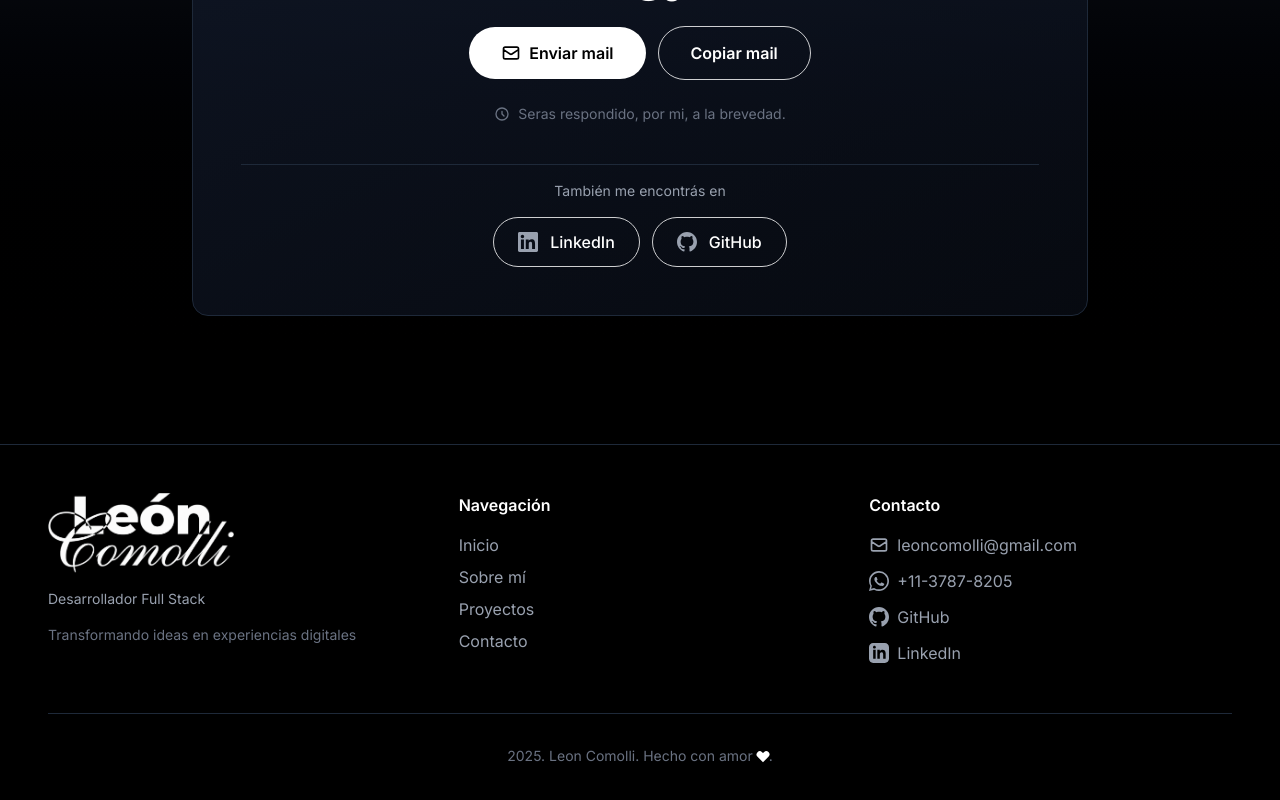
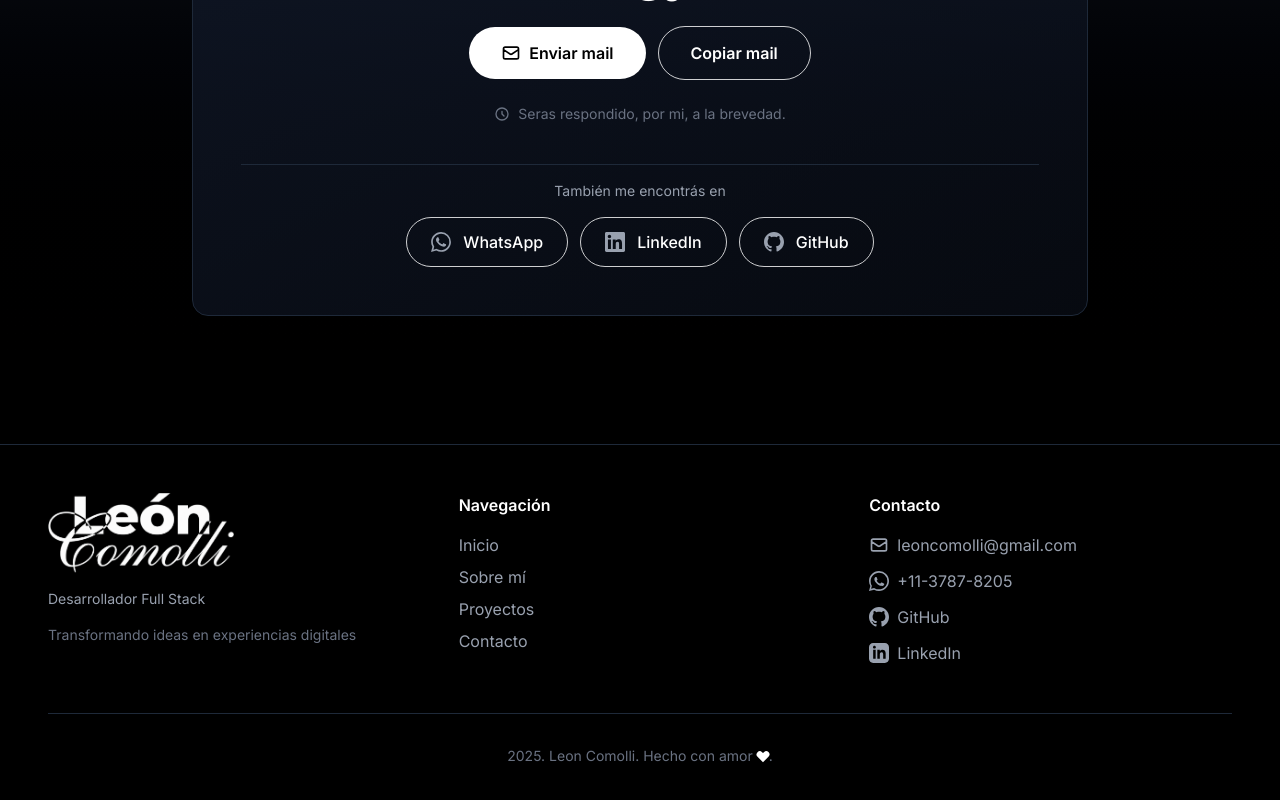
Before and after one commit to leoncomolli/portfolio, a React (Vite) app: page / in a window 1280 px wide. Shown: the part 4105-4905 px from the top of the page. Built offline with nearby package versions, Linux system fonts and the light colour scheme.

Commit message:
fix contact

```diff
--- a/src/components/Contact.jsx
+++ b/src/components/Contact.jsx
@@ -114,6 +114,19 @@
                 <p className="text-gray-400 text-sm">También me encontrás en</p>
 
                 <div className="flex flex-col sm:flex-row justify-center gap-3">
+                  {/* WhatsApp */}
+                  <a
+                    href="https://wa.me/5491137878205"
+                    target="_blank"
+                    rel="noopener noreferrer"
+                    className="group flex items-center justify-center gap-3 px-6 py-3 bg-transparent border border-white/80 rounded-full hover:bg-white hover:border-white hover:shadow-lg hover:shadow-white/20 hover:scale-105 transition-all duration-300 cursor-pointer"
+                  >
+                    <svg className="w-5 h-5 text-gray-400 group-hover:text-black transition-colors" fill="currentColor" viewBox="0 0 24 24">
+                      <path d="M17.472 14.382c-.297-.149-1.758-.867-2.03-.967-.273-.099-.471-.148-.67.15-.197.297-.767.966-.94 1.164-.173.199-.347.223-.644.075-.297-.15-1.255-.463-2.39-1.475-.883-.788-1.48-1.761-1.653-2.059-.173-.297-.018-.458.13-.606.134-.133.298-.347.446-.52.149-.174.198-.298.298-.497.099-.198.05-.371-.025-.52-.075-.149-.669-1.612-.916-2.207-.242-.579-.487-.5-.669-.51-.173-.008-.371-.01-.57-.01-.198 0-.52.074-.792.372-.272.297-1.04 1.016-1.04 2.479 0 1.462 1.065 2.875 1.213 3.074.149.198 2.096 3.2 5.077 4.487.709.306 1.262.489 1.694.625.712.227 1.36.195 1.871.118.571-.085 1.758-.719 2.006-1.413.248-.694.248-1.289.173-1.413-.074-.124-.272-.198-.57-.347m-5.421 7.403h-.004a9.87 9.87 0 01-5.031-1.378l-.361-.214-3.741.982.998-3.648-.235-.374a9.86 9.86 0 01-1.51-5.26c.001-5.45 4.436-9.884 9.888-9.884 2.64 0 5.122 1.03 6.988 2.898a9.825 9.825 0 012.893 6.994c-.003 5.45-4.437 9.884-9.885 9.884m8.413-18.297A11.815 11.815 0 0012.05 0C5.495 0 .16 5.335.157 11.892c0 2.096.547 4.142 1.588 5.945L.057 24l6.305-1.654a11.882 11.882 0 005.683 1.448h.005c6.554 0 11.89-5.335 11.893-11.893a11.821 11.821 0 00-3.48-8.413Z"/>
+                    </svg>
+                    <span className="text-white font-medium group-hover:text-black transition-colors">WhatsApp</span>
+                  </a>
+
                   {/* LinkedIn */}
                   <a
                     href="https://www.linkedin.com/in/leon-patricio-comolli-9a2026214/"
```
